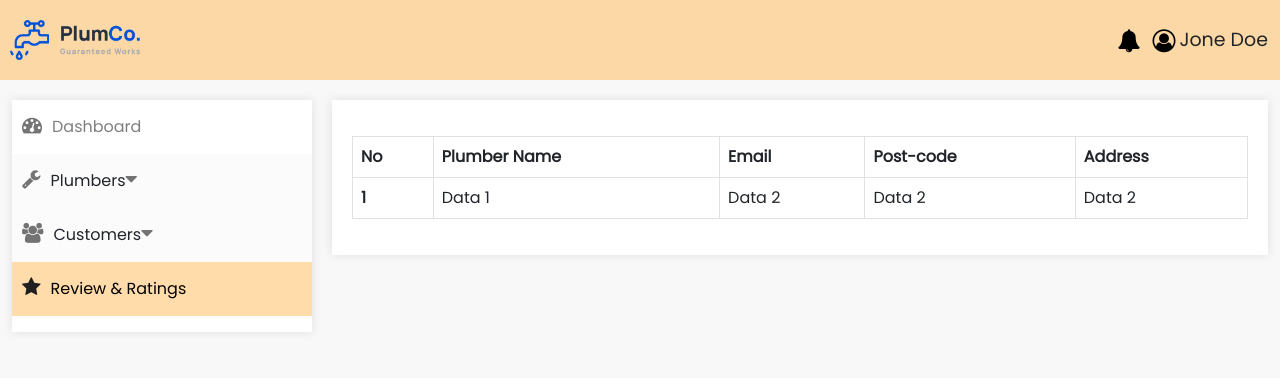
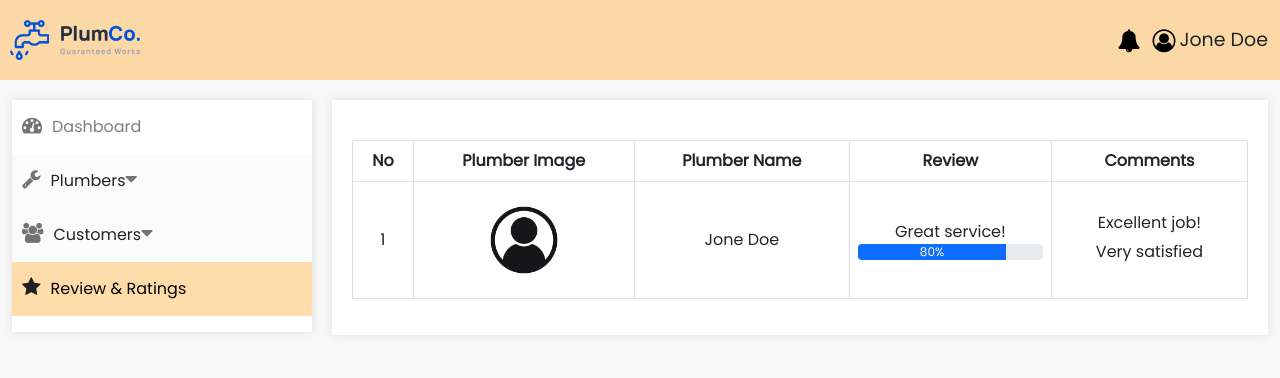
Before and after one commit to syedrahman616/SRProjectOne, a React (Vite) app: page /review in a window 1280 px wide. Shown: the top 378 px of the page. Built offline with nearby package versions, Linux system fonts and the light colour scheme.

Commit message:
add design for push cod

```diff
--- a/src/components/Authlogin/admin.css
+++ b/src/components/Authlogin/admin.css
@@ -2,7 +2,7 @@
 *{
     font-family: 'Poppins', sans-serif;
 }
-.login100{
+.login100 {
     width: 100%;
     background-color: #f8f8f8;
     height: 100vh;
@@ -11,9 +11,75 @@
     justify-content: center;
     align-items: center;
 }
-.signpad{
+
+.signpad {
     padding: 40px 0px 40px 0px;
 }
+
+.loginpagecenter {
+    background-color: white;
+    border: 1px solid;
+    width: 75%;
+    min-height: 450px;
+    box-shadow: 0 0 10px rgba(0, 0, 0, 0.4);
+    border-radius: 5px;
+    display: flex;
+    justify-content: center;
+    align-items: center;
+}
+
+.logh3 {
+    font-size: 28px;
+    color: black;
+    font-weight: 600;
+}
+
+.logininput {
+    width: 100%;
+    height: 45px;
+    border: none !important;
+    border-bottom: 1px solid #ced4da !important;
+    outline: none;
+}
+
+.logremember {
+    font-size: 15px;
+    font-weight: 500;
+}
+
+.logcheckbox {
+    width: 20px;
+    height: 15px;
+}
+
+.loginbutton {
+    width: 100%;
+    height: 40px;
+    background-color:#6caddf;
+    color: #ffffff;
+    border: none;
+    font-size: 18px;
+    font-weight: 600;
+    border-radius: 5px;
+}
+
+/* Mobile styles */
+@media (max-width: 768px) {
+    .loginpagecenter {
+        width: 90%; /* Adjust as needed */
+    }
+    .logininput {
+        height: 40px; /* Adjust input height for mobile */
+    }
+    .logcheckbox {
+        width: 15px; /* Adjust checkbox width for mobile */
+        height: 15px; /* Adjust checkbox height for mobile */
+    }
+    .col-6{
+        width: 50%;
+    }
+}
+
 .sign100{
     width: 100%;
     background-color: #f8f8f8;
@@ -23,54 +89,9 @@
     justify-content: center;
     align-items: center;
 }
-.loginpagecenter{
-   background-color: white;
-   border: 1px solid;
-   width: 75%;
-   /* height: 100%; */
-   min-height: 450px;
-   box-shadow: 0 0 10px rgba(0, 0, 0, 0.4);
-   border-radius: 5px;
-   display: flex;
-   justify-content: center;
-   align-items: center;
-}
-.navlink{
-    color: black;
-    text-decoration: none;
-}
-.logh3{
-    font-size: 28px;
-    color: black;
-    font-weight: 600;
-}
-.logininput{
-    width: 100%;
-    height: 45px;
-    border: none !important;
-    border-bottom: 1px solid #ced4da !important;
-    outline: none;
-}
+
 .form-control:focus{
     box-shadow: none !important;
-}
-.logremember{
-    font-size: 15px;
-    font-weight: 500;
-}
-.logcheckbox{
-    width: 20px;
-    height: 15px;
-}
-.loginbutton{
-    width: 100%;
-    height: 40px;
-    background-color: #6caddf;
-    color: #FFFFFF;
-    border: none;
-    font-size: 16px;
-    font-weight: 400;
-    border-radius: 5px;
 }
 .nav100{
    width: 100%;
@@ -82,6 +103,10 @@
    justify-content: space-between;
    align-items: center;
    z-index: 1;
+}
+.navlink{
+    color: black;
+    text-decoration: none;
 }
 .nav-left img{
     width: 130px;
@@ -98,6 +123,8 @@
     font-size: 19px;
     font-weight: 500;
 }
+
+
  .dash100{
     width: 100%;
     height: 100%;
@@ -124,8 +151,7 @@
     padding: 20px;
  }
  .dashaddbutton{
-    width: 100%;
-    max-width: 150px;
+    width: 90px;
     height: 40px;
     background-color: #6caddf;
     color: white;
@@ -360,27 +386,8 @@
     font-weight: 500;
     height: 40px;
 }
-/*
-.dashside_ul li a .active-link{
-    background-color: #6caddf;
-}
-  .dashside_ul li:hover {
-    background-color: #ddd;
-    color: white;
-  }
-   */
-  /* .dashside_ul li a .active-link {
-    color: black;
-  } */
-
-  /* .dashside_ul li:hover .sidebar-link i {
-    color: white;
-  } */
 
 
-/* .dashside_ul li:hover{
-    background-color:  #6caddf;
-} */
 .aside100{
     width: 300px;
     box-shadow: 0px 0px 10px 0px #0000001A;
@@ -440,7 +447,7 @@
   }
 
   .aside100 {
-    display: none; /* Initially hidden on small screens */
+    display: none;
   }
   .aside100.visible {
     display: block; /* Show the sidebar when the 'visible' class is present */
@@ -458,3 +465,62 @@
       display: block; /* Show the sidebar on larger screens */
     }
   }
+
+/* Plumber table*/
+
+.table-container {
+    margin-top: 20px;
+  }
+
+  .table {
+    width: 100%;
+    border-collapse: collapse;
+  }
+
+  .table th,
+  .table td {
+    padding: 8px;
+    border: 1px solid #ddd;
+    text-align: center;
+    vertical-align: middle;
+  }
+
+  /* Center align table data */
+  .table td {
+    text-align: center;
+  }
+
+  .table th {
+    background-color: #f2f2f2;
+  }
+
+  .table img {
+    max-width: 100px;
+    max-height: 100px;
+    margin-left: auto;
+    margin-right: auto;
+  }
+
+  .table .review-cell {
+    vertical-align: middle;
+  }
+
+  .table .comment-list {
+    margin: 0;
+    padding: 0;
+  }
+
+  .table .comment-list li {
+    list-style-type: none;
+    margin-bottom: 5px;
+  }
+
+  .table {
+    border-collapse: collapse;
+  }
+
+  /* Style for table rows */
+  .table tbody tr:nth-child(even) {
+    background-color: #f9f9f9; /* Alternate row background color */
+
+  }
--- a/src/components/Authlogin/signuppage.jsx
+++ b/src/components/Authlogin/signuppage.jsx
@@ -1,87 +1,173 @@
-import React from "react";
-import './admin.css';
+import React,{useState}from "react";
+import "./admin.css";
 import Img5 from "../../assets/women/plumbing_19 [Converted]-01.png";
 import { Link } from "react-router-dom";
-function Signup(){
-    return(
+function Signup() {
+  const [selectedRole, setSelectedRole] = useState(""); // State to store the selected role
+
+  const handleRoleChange = (e) => {
+    setSelectedRole(e.target.value);
+  };
+
+  const handleSubmit = (e) => {
+    e.preventDefault();
+
+  };
+
+
+  return (
     <>
       <div className="sign100 signpad">
         <div className="loginpagecenter">
           <div className="row p-5">
             <div className="col-6">
-                         <img src={Img5} style={{ objectFit: 'fill',width:'90%',height:'90%'}}></img>
+              <img
+                src={Img5}
+                style={{ objectFit: "fill", width: "90%", height: "90%" }}
+              ></img>
               <div className="d-flex justify-content-center mt-2">
-                         <label>Already have an Account? <Link to='/loginpage'><b style={{color:'#6caddf',textDecoration:'underline'}}>Sign In</b></Link></label>
+                <label>
+                  Already have an Account?{" "}
+                  <Link to="/loginpage">
+                    <b
+                      style={{ color: "#6caddf", textDecoration: "underline" }}
+                    >
+                      Sign In
+                    </b>
+                  </Link>
+                </label>
               </div>
             </div>
             <div className="col-6 p-3">
-                            <h3 className="logh3 ">Sign Up</h3>
+              <h3 className="logh3">Sign Up</h3>
               <div className="mt-4">
                 <div className="input-group">
-    <span className="input-icon d-flex jusify-content-center align-items-center" style={{marginRight:'5px'}}>
-      <i className="fa fa-user" ></i>
+                  <span
+                    className="input-icon d-flex jusify-content-center align-items-center"
+                    style={{ marginRight: "5px" }}
+                  >
+                    <i className="fa fa-user"></i>
                   </span>
-    <input type="text" className="form-control logininput" placeholder="Enter Name" />
+                  <input
+                    type="text"
+                    className="form-control logininput"
+                    placeholder="Enter Name"
+                  />
                 </div>
                 {/* <input type="text" className="form-control logininput" placeholder="Enter your name"></input> */}
               </div>
               <div className="mt-4">
                 <div className="input-group">
-    <span className="input-icon d-flex jusify-content-center align-items-center" style={{marginRight:'5px'}}>
-      <i className="fa fa-user " ></i>
+                  <span
+                    className="input-icon d-flex jusify-content-center align-items-center"
+                    style={{ marginRight: "5px" }}
+                  >
+                    <i className="fa fa-user "></i>
                   </span>
-    <input type="text" className="form-control logininput" placeholder="Enter Last Name" />
+                  <input
+                    type="text"
+                    className="form-control logininput"
+                    placeholder="Enter Last Name"
+                  />
                 </div>
-                            {/* <input type="text" className="form-control logininput" placeholder="Enter your name"></input> */}
               </div>
               <div className="mt-4">
                 <div className="input-group">
-    <span className="input-icon d-flex jusify-content-center align-items-center"style={{marginRight:'5px'}}>
-    <i className='fa fa-envelope'></i>
+                  <span
+                    className="input-icon d-flex jusify-content-center align-items-center"
+                    style={{ marginRight: "5px" }}
+                  >
+                    <i className="fa fa-envelope"></i>
                   </span>
-                            <input type="text" className="form-control logininput" placeholder="Enter Email"></input>
+                  <input
+                    type="text"
+                    className="form-control logininput"
+                    placeholder="Enter Email"
+                  ></input>
                 </div>
-                            {/* <input type="text" className="form-control logininput" placeholder="Enter your password"></input> */}
               </div>
               <div className="mt-4">
                 <div className="input-group">
-    <span className="input-icon d-flex jusify-content-center align-items-center" style={{marginRight:'5px'}}>
-    <i className='fa fa-lock '></i>
+                  <span
+                    className="input-icon d-flex jusify-content-center align-items-center"
+                    style={{ marginRight: "5px" }}
+                  >
+                    <i className="fa fa-lock "></i>
                   </span>
-                            <input type="text" className="form-control logininput" placeholder="Enter Password"></input>
+                  <input
+                    type="text"
+                    className="form-control logininput"
+                    placeholder="Enter Password"
+                  ></input>
                 </div>
-                            {/* <input type="text" className="form-control logininput" placeholder="Enter your password"></input> */}
               </div>
               <div className="mt-4">
                 <div className="input-group">
-    <span className="input-icon d-flex jusify-content-center align-items-center"style={{marginRight:'5px'}}>
-    <i className='fa fa-map-marker '></i>
+                  <span
+                    className="input-icon d-flex jusify-content-center align-items-center"
+                    style={{ marginRight: "5px" }}
+                  >
+                    <i className="fa fa-map-marker "></i>
                   </span>
-                            <input type="text" className="form-control logininput" placeholder="Enter Post-code"></input>
+                  <input
+                    type="text"
+                    className="form-control logininput"
+                    placeholder="Enter Post-code"
+                  ></input>
                 </div>
-                            {/* <input type="text" className="form-control logininput" placeholder="Enter your password"></input> */}
               </div>
               <div className="mt-4">
                 <div className="input-group">
-    <span className="input-icon d-flex jusify-content-center align-items-center"style={{marginRight:'5px'}}>
-    <i className='fa fa-address-card '></i>
+                  <span
+                    className="input-icon d-flex jusify-content-center align-items-center"
+                    style={{ marginRight: "5px" }}
+                  >
+                    <i className="fa fa-address-card "></i>
                   </span>
-                            <input type="text" className="form-control logininput" placeholder="Enter Address"></input>
+                  <input
+                    type="text"
+                    className="form-control logininput"
+                    placeholder="Enter Address"
+                  ></input>
                 </div>
-                            {/* <input type="text" className="form-control logininput" placeholder="Enter your password"></input> */}
               </div>
-                            {/* <div className="mt-3 ml-1 d-flex align-items-center">
-                <input type="checkbox" id="rememberMe" className="mr-2 logcheckbox" />
-                <label htmlFor="rememberMe" className="mb-0 logremember">Remember Me</label>
+              <div className="mt-4">
+              <label><i className="fa fa-user"></i> Select Role:</label>
+                <select
+                  className="form-control"
+                  value={selectedRole}
+                  onChange={handleRoleChange}
+                >
+                  <option value="">Select Role</option>
+                  <option value="Plumber" data-icon="fa fa-wrench">
+                    Plumber
+                  </option>
+                  <option value="Customer" data-icon="fa fa-users">
+                    Customer
+                  </option>
+                  <option value="Admin" data-icon="fa fa-cog">
+                    Admin
+                  </option>
+                </select>
+              </div>
+              <div className="mt-4">
+                <button className="loginbutton" onClick={handleSubmit}>
+                  Register
+                </button>
+              </div>
+              {/* <div className="mt-2">
+                Already have an account?{" "}
+                <Link to="/loginpage">
+                  <b style={{ color: "#6caddf", textDecoration: "underline" }}>
+                    Sign In
+                  </b>
+                </Link>
               </div> */}
-              <div className="mt-4">
-              <button className="loginbutton">Register</button>
-              </div>
             </div>
           </div>
         </div>
       </div>
     </>
-    )
+  );
 }
 export default Signup;
--- a/src/components/Banner/Banner.jsx
+++ b/src/components/Banner/Banner.jsx
@@ -8,7 +8,7 @@ const Banner = () => {
   return (
     <div className="min-h-[550px] flex justify-center items-center py-12 sm:py-0">
       <div className="container">
-        <div className="grid grid-cols-1 sm:grid-cols-2 gap-6 items-center">
+        <div className="grid grid-cols-1 sm:grid-cols-2 gap-6 items-center text-dark">
           {/* image section */}
           <div data-aos="zoom-in">
             <img
--- a/src/components/Testimonials/Testimonials.jsx
+++ b/src/components/Testimonials/Testimonials.jsx
@@ -75,7 +75,7 @@ const Testimonials = () => {
           <p data-aos="fade-up" className="text-sm text-primary">
             What our customers are saying
           </p>
-          <h1 data-aos="fade-up" className="text-3xl font-bold">
+          <h1 data-aos="fade-up" className="text-3xl text-dark font-bold">
             Testimonials
           </h1>
           <p data-aos="fade-up" className="text-xs text-gray-400">
--- a/src/components/admindashboard/dashreview.jsx
+++ b/src/components/admindashboard/dashreview.jsx
@@ -1,37 +1,60 @@
 import React from "react";
 import Dashnavbar from "./dashnavbar";
 import Sidebar from "./dashsidebar";
-function Dashreview(){
-    return(
+import ProgressBar from 'react-bootstrap/ProgressBar';
+import userimage from '../../assets/userimage.jpg';
+
+function Dashreview() {
+  // Dummy data for reviews and comments
+  const reviews = [
+    { id: 1, plumberName: "Jone Doe", review: "Great service!", rating: 4, comments: ["Excellent job!", "Very satisfied"] },
+    // Add more reviews as needed
+  ];
+
+  return (
     <>
-        <Dashnavbar/>
-        <div className="container-fluid" style={{backgroundColor:'rgb(248, 248, 248)',width:'100%',height:'100vh'}}>
+      <Dashnavbar />
+      <div className="container-fluid" style={{ backgroundColor: 'rgb(248, 248, 248)', width: '100%', height: '100vh' }}>
         <div className="row dash_row">
           <div className="col-3 col_corr_2">
-          <Sidebar/>
+            <Sidebar />
           </div>
           <div className="col-9 col_corr_1">
             <div className="dashmain">
-                {/* <button className="dashaddbutton" onClick={addnew_plumber}>Add new</button> */}
-                <div className="table-responsive">
+              <div className="table-container">
                 <table className="table table-bordered mt-3">
                   <thead>
                     <tr>
                       <th scope="col">No</th>
+                      <th scope="col">Plumber Image</th>
                       <th scope="col">Plumber Name</th>
-                    <th scope="col">Email</th>
-                    <th scope="col">Post-code</th>
-                    <th scope="col">Address</th>
+                      <th scope="col">Review</th>
+                      <th scope="col">Comments</th>
                     </tr>
                   </thead>
                   <tbody>
-                  <tr>
-                    <th scope="row">1</th>
-                    <td>Data 1</td>
-                    <td>Data 2</td>
-                    <td>Data 2</td>
-                    <td>Data 2</td>
+                    {reviews.map((review, index) => (
+                      <tr key={index}>
+                        <td>{index + 1}</td>
+                        <td><img src={userimage} alt="Plumber" /></td>
+                        <td>{review.plumberName}</td>
+                        <td className="review-cell">
+                          {/* Display review and rating */}
+                          <div>
+                            {review.review}
+                            <ProgressBar now={review.rating * 20} label={`${review.rating * 20}%`} />
+                          </div>
+                        </td>
+                        <td className="comment-cell">
+                          {/* Display comments */}
+                          <ul className="comment-list">
+                            {review.comments.map((comment, commentIndex) => (
+                              <li key={commentIndex}>{comment}</li>
+                            ))}
+                          </ul>
+                        </td>
                       </tr>
+                    ))}
                   </tbody>
                 </table>
               </div>
```
Also changed, not shown: src/components/Authlogin/loginpage.jsx (+39 -13 lines), src/components/Footer/Footer.jsx (+5 -4 lines), src/components/Products/Products.jsx (+5 -5 lines), src/components/TopProducts/TopProducts.jsx (+4 -4 lines), src/assets/userimage.jpg (added). Lines whose indentation alone changed are shown as unchanged.
